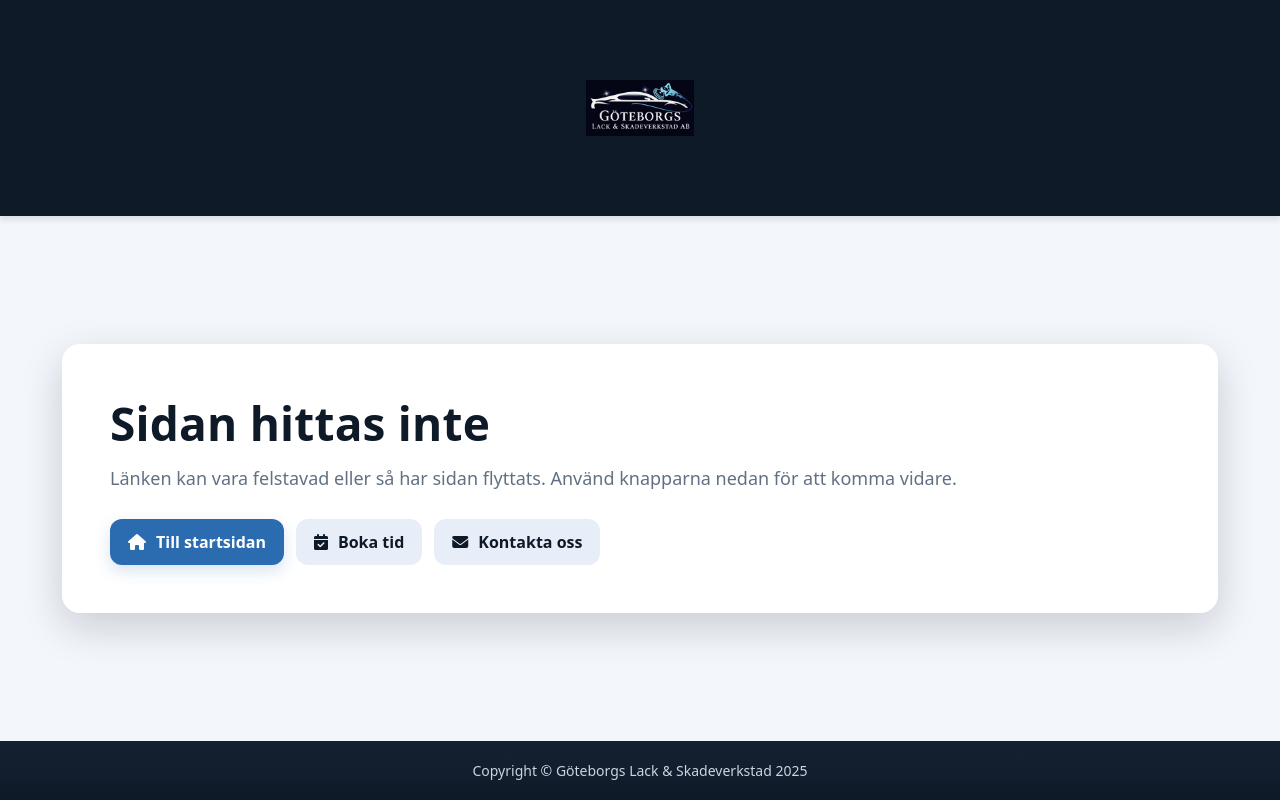
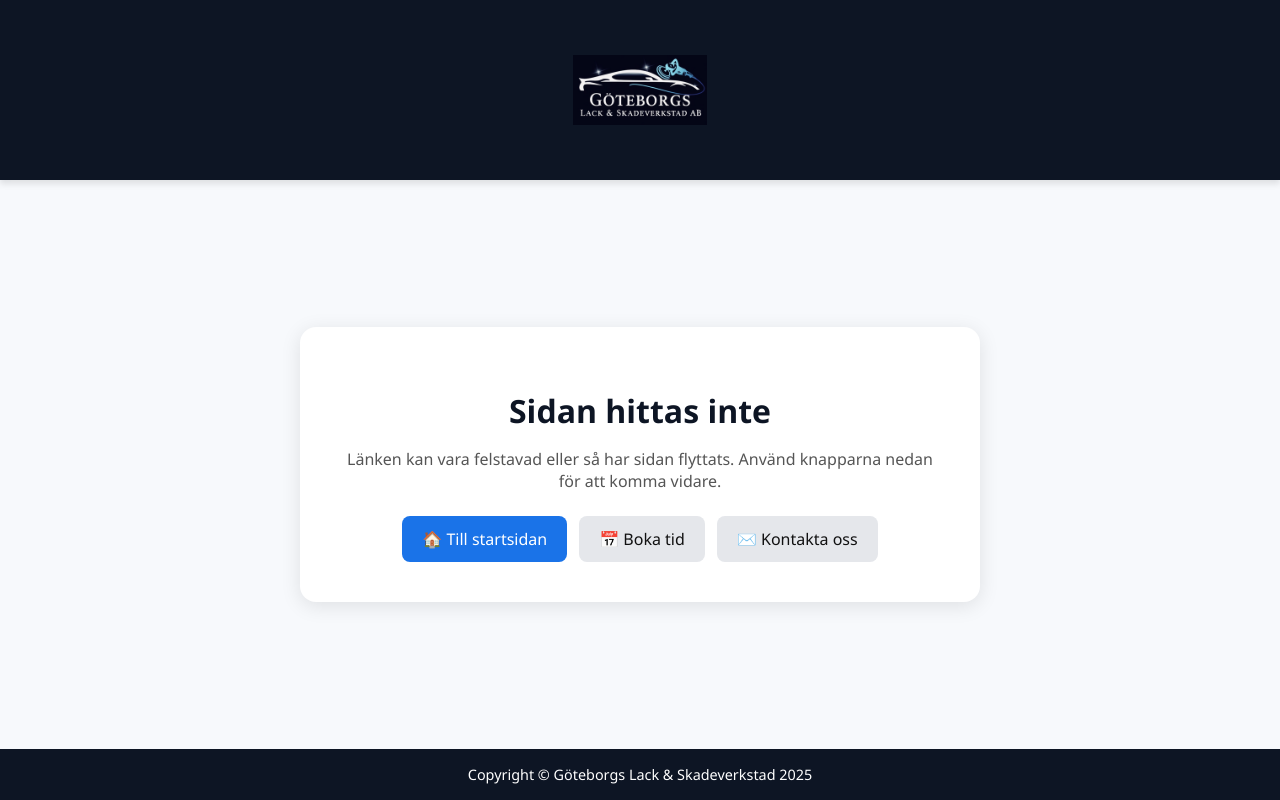
Before and after one commit to id0r3a/GLS-frontend, a plain HTML site: page 404.html in a window 1280 px wide. Drawn offline with Linux system fonts and the light colour scheme.

```diff
--- a/404.html
+++ b/404.html
@@ -1,171 +1,138 @@
 <!DOCTYPE html>
 <html lang="sv">
 <head>
-  <meta charset="UTF-8" />
-  <meta name="viewport" content="width=device-width, initial-scale=1" />
+  <meta charset="UTF-8">
+  <meta name="viewport" content="width=device-width, initial-scale=1.0">
   <title>Sidan hittas inte – Göteborgs Lack & Skadeverkstad AB</title>
-  <meta name="description" content="Sidan du letade efter finns inte. Gå till startsidan, boka tid eller kontakta oss.">
-
-  <!-- Favicons -->
-  <link rel="icon" href="/favicon.ico" type="image/x-icon">
-  <link rel="icon" type="image/png" sizes="32x32" href="/favicon-32x32.png">
-  <link rel="icon" type="image/png" sizes="16x16" href="/favicon-16x16.png">
-  <link rel="apple-touch-icon" sizes="180x180" href="/apple-touch-icon.png">
-  <link rel="manifest" href="/site.webmanifest">
-  <meta name="theme-color" content="#0f1a28">
-
-  <!-- Ikoner -->
-  <link rel="stylesheet" href="https://cdnjs.cloudflare.com/ajax/libs/font-awesome/6.4.0/css/all.min.css" />
-
-  <!-- Din globala CSS (behåll) -->
-  <link rel="stylesheet" href="/css/style.css" />
-
-  <!-- Minimal extra-stil för 404-layouten -->
+  <link rel="stylesheet" href="css/style.css">
   <style>
-    :root{
-      --bg:#0f1a28;
-      --panel:#ffffff;
-      --text:#0f1a28;
-      --muted:#627084;
-      --brand:#2b6cb0;
-      --brand-hover:#225e9a;
-      --radius:18px;
-      --shadow:0 14px 40px rgba(10,20,30,.18);
+    :root {
+      --bg: #0d1524;   /* samma mörkblå som på resten av siten */
+      --light: #f7f9fc;
+      --primary: #1a73e8;
+      --text: #333;
     }
 
-    /* Gör sidan fullhöjd och centrera innehållet mellan header och footer */
-    html, body {
-      height: 100%;
-      margin: 0;
-      font-family: system-ui,-apple-system,Segoe UI,Roboto,Helvetica,Arial,sans-serif;
-      color: var(--text);
-      background: #f3f6fb;
-      display: flex;
-      flex-direction: column;
-    }
-
-    /* Headerband */
+    /* === Headerband === */
     .header-bar{
       background: var(--bg);
-      padding: 18px 0;
+      padding: 0;
     }
     .header-inner{
       max-width: 1100px;
       margin: 0 auto;
-      padding: 0 16px;
+      padding: 12px 24px;
       display: flex;
       align-items: center;
-      /* Välj EN av dessa, kommentera bort den du inte vill ha */
-      /* justify-content: center;    /* Centrera loggan */
-      justify-content: flex-start;   /* Logga vänster (som din övriga design) */
-      gap: 16px;
+      justify-content: flex-start;
     }
     .header-logo{
-      height: 56px; /* öka/minska vid behov */
+      max-height: 70px;
+      height: auto;
       width: auto;
       display: block;
+      background: transparent;
     }
 
-    /* Main ska ta all återstående höjd och centrera boxen */
-    main {
+    /* === Error container === */
+    body{
+      margin: 0;
+      font-family: 'Segoe UI', Tahoma, Geneva, Verdana, sans-serif;
+      background: var(--light);
+      color: var(--text);
+      display: flex;
+      flex-direction: column;
+      min-height: 100vh;
+    }
+
+    main{
       flex: 1;
       display: flex;
       align-items: center;
       justify-content: center;
-      padding: clamp(24px, 4vw, 48px) 16px;
+      padding: 40px 20px;
     }
 
-    /* Själva “kortet” */
-    .card{
-      width: min(100%, 1060px);
-      background: var(--panel);
-      border-radius: var(--radius);
-      box-shadow: var(--shadow);
-      padding: clamp(28px, 4vw, 48px);
+    .error-box{
+      background: #fff;
+      border-radius: 16px;
+      box-shadow: 0 4px 20px rgba(0,0,0,0.1);
+      padding: 40px;
+      text-align: center;
+      max-width: 600px;
+      width: 100%;
     }
-    .card h1{
-      margin: 0 0 10px;
-      font-size: clamp(30px, 4.5vw, 46px);
-      letter-spacing: .2px;
+    .error-box h1{
+      font-size: 2rem;
+      margin-bottom: 16px;
+      color: var(--bg);
     }
-    .card p.lead{
-      margin: 0 0 26px;
-      color: var(--muted);
-      font-size: clamp(16px, 2.1vw, 18px);
-      line-height: 1.6;
+    .error-box p{
+      margin-bottom: 24px;
+      color: #555;
     }
 
-    /* Knapp-rad */
-    .btn-row{
+    .error-actions{
       display: flex;
+      gap: 12px;
       flex-wrap: wrap;
-      gap: 12px;
+      justify-content: center;
     }
-    .btn{
+    .error-actions a{
+      text-decoration: none;
+      background: var(--primary);
+      color: #fff;
+      padding: 12px 20px;
+      border-radius: 8px;
+      font-weight: 500;
+      transition: background 0.2s;
       display: inline-flex;
       align-items: center;
-      gap: 10px;
-      padding: 12px 18px;
-      border-radius: 12px;
-      text-decoration: none;
-      font-weight: 600;
-      transition: .2s ease;
-      box-shadow: 0 6px 16px rgba(43,108,176,.18);
-      white-space: nowrap;
+      gap: 8px;
     }
-    .btn-primary{
-      background: var(--brand);
+    .error-actions a.secondary{
+      background: #e5e7eb;
+      color: #111;
+    }
+    .error-actions a:hover{
+      background: #155ab6;
+    }
+
+    footer{
+      background: var(--bg);
       color: #fff;
-    }
-    .btn-primary:hover{ background: var(--brand-hover); }
-    .btn-ghost{
-      background: #e8eef7;
-      color: var(--text);
-      box-shadow: none;
-    }
-    .btn-ghost:hover{ background:#dbe6f5; }
-
-    /* Footerband */
-    .footer-bar{
-      background: linear-gradient(180deg, #152133 0%, #0f1a28 100%);
-      color: #cbd5e1;
       text-align: center;
-      padding: 20px 12px;
-      font-size: 14px;
+      padding: 16px;
+      font-size: 0.9rem;
     }
   </style>
 </head>
 <body>
-
   <!-- Header -->
   <header class="header-bar">
     <div class="header-inner">
-      <a href="/" aria-label="Till startsidan">
-        <img src="/css/images/logo.png" alt="Göteborgs Lack & Skadeverkstad AB" class="header-logo">
+      <a href="index.html">
+        <img src="css/images/logo.png" alt="Göteborgs Lack & Skadeverkstad AB logotyp" class="header-logo">
       </a>
     </div>
   </header>
 
-  <!-- Innehåll -->
+  <!-- Main -->
   <main>
-    <section class="card" aria-labelledby="notfound-title">
-      <h1 id="notfound-title">Sidan hittas inte</h1>
-      <p class="lead">
-        Länken kan vara felstavad eller så har sidan flyttats. Använd knapparna nedan för att komma vidare.
-      </p>
-
-      <div class="btn-row">
-        <a class="btn btn-primary" href="/"><i class="fa-solid fa-house"></i> Till startsidan</a>
-        <a class="btn btn-ghost" href="/boka.html"><i class="fa-solid fa-calendar-check"></i> Boka tid</a>
-        <a class="btn btn-ghost" href="/kontakt.html"><i class="fa-solid fa-envelope"></i> Kontakta oss</a>
+    <div class="error-box">
+      <h1>Sidan hittas inte</h1>
+      <p>Länken kan vara felstavad eller så har sidan flyttats. Använd knapparna nedan för att komma vidare.</p>
+      <div class="error-actions">
+        <a href="index.html">🏠 Till startsidan</a>
+        <a href="boka.html" class="secondary">📅 Boka tid</a>
+        <a href="kontakt.html" class="secondary">✉️ Kontakta oss</a>
       </div>
-    </section>
+    </div>
   </main>
 
   <!-- Footer -->
-  <footer class="footer-bar">
-    Copyright © Göteborgs Lack &amp; Skadeverkstad 2025
+  <footer>
+    Copyright © Göteborgs Lack & Skadeverkstad 2025
   </footer>
-
 </body>
 </html>
```
Also changed, not shown: index.html (+10 -0 lines).
